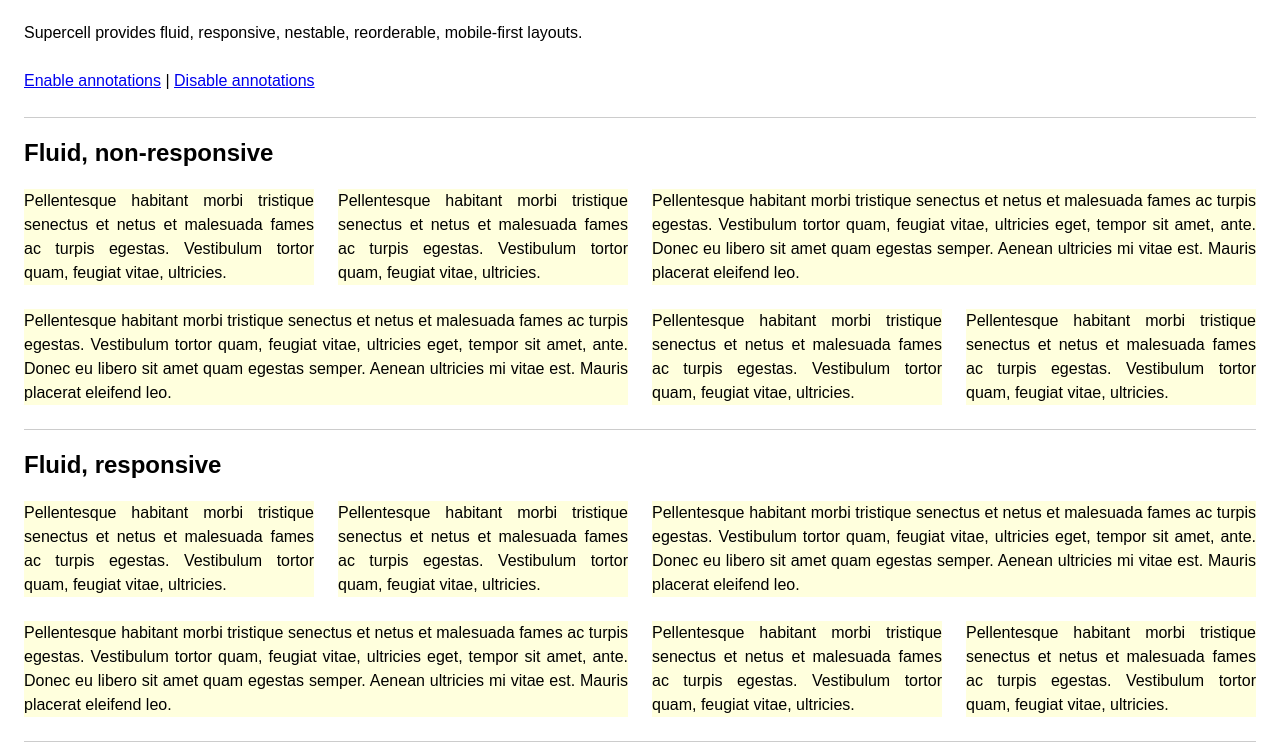
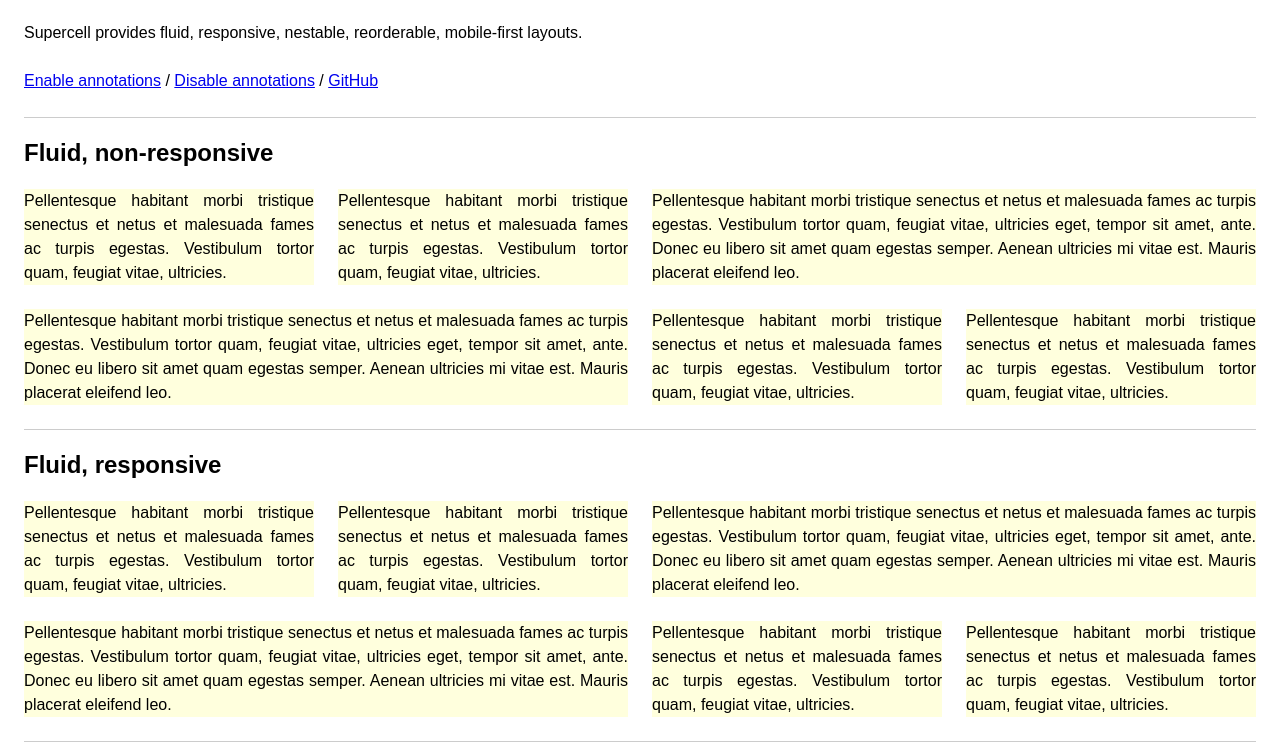
Before and after one commit to sky-uk/supercell, a plain HTML site: page index.html in a window 1280 px wide. Shown: the part 51-800 px from the top of the page. Drawn offline with Linux system fonts and the light colour scheme.

Commit message:
Link to GitHub

```diff
--- a/index.html
+++ b/index.html
@@ -113,7 +113,7 @@
   <p>Supercell provides fluid, responsive, nestable, reorderable, mobile-first
   layouts.</p>
 
-  <p><a href="#page:home">Enable annotations</a> | <a href="#0">Disable annotations</a></p>
+  <p><a href="#page:home">Enable annotations</a> / <a href="#0">Disable annotations</a> / <a href="https://github.com/sky-uk/supercell">GitHub</a></p>
 
   <hr />
 
```
